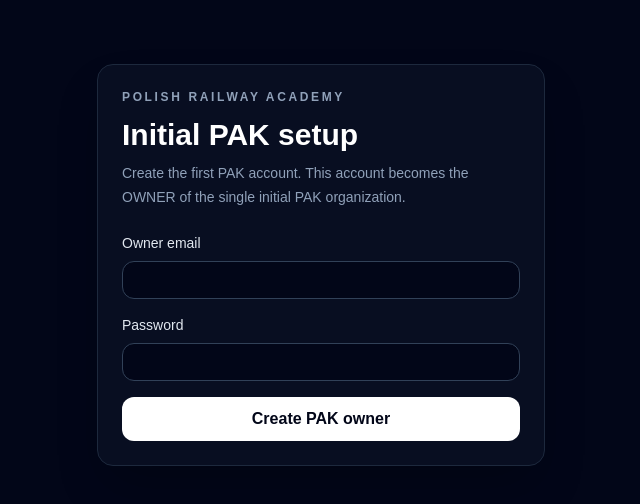
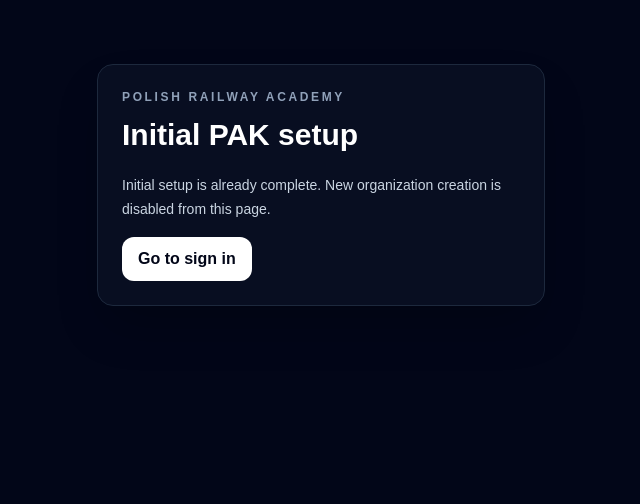
Before and after one commit to purchase2adhikpackaging-code/pak-marketing-automation, a Next.js app: page /setup in a window 1280 px wide. Shown: the top 504 px of the page, without its empty margins (319-959 px from the left). Built offline with nearby package versions, Linux system fonts and the light colour scheme; no server answers; the database is empty.

Commit message:
fix: close setup page after first PAK bootstrap

```diff
--- a/src/app/setup/page.tsx
+++ b/src/app/setup/page.tsx
@@ -12,8 +12,8 @@
 }) {
   const params = await searchParams;
   const supabase = await createServerSupabaseClient();
-  const { data: existingOrgs } = await supabase.from("organizations").select("id").limit(1);
-  const setupComplete = (existingOrgs ?? []).length > 0;
+  const { data: bootstrapAvailable } = await supabase.rpc("is_pak_bootstrap_available");
+  const setupComplete = bootstrapAvailable !== true;
 
   return (
     <main className="min-h-screen bg-slate-950 px-6 py-16 text-white">
```
